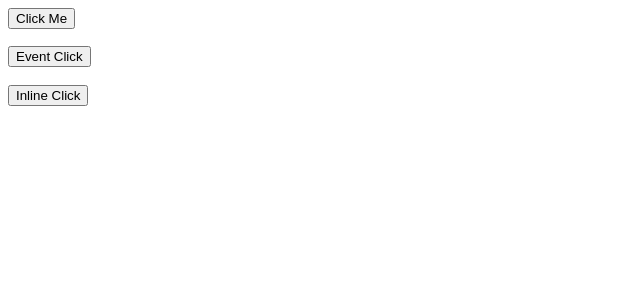
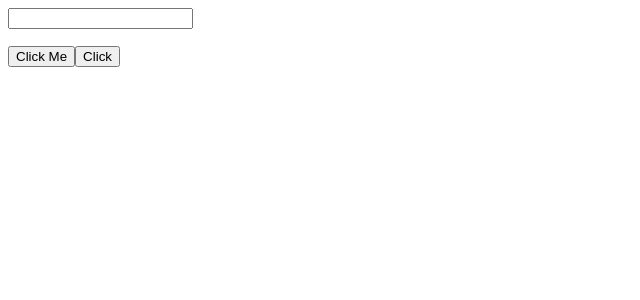
Before and after one commit to SoubhagyaPadhi/AngularRepo, an Angular app in the folder PropertyBindingTest/: page / in a window 1280 px wide. Shown: the top 300 px of the page, without its empty margins (0-640 px from the left). Built offline with nearby package versions, Linux system fonts and the light colour scheme.

Commit message:
Update with Evet Binding

```diff
--- a/PropertyBindingTest/src/app/app.component.html
+++ b/PropertyBindingTest/src/app/app.component.html
@@ -296,8 +296,8 @@
 </style>
 <!-- <app-prop-comp></app-prop-comp> -->
 <!--<app-style-bind></app-style-bind>-->
-<app-even-bind></app-even-bind>
-<!--<app-temp-ref-var></app-temp-ref-var>-->
+<!-- <app-even-bind></app-even-bind> -->
+<app-temp-ref-var></app-temp-ref-var>
 <!-- <app-two-way-bind></app-two-way-bind> -->
 
 <!-- * * * * * * * * * * * * * * * * * * * * * * * * * * * * * * * -->
--- a/PropertyBindingTest/src/app/even-bind/even-bind.component.ts
+++ b/PropertyBindingTest/src/app/even-bind/even-bind.component.ts
@@ -3,7 +3,7 @@ import { Component, OnInit } from '@angular/core';
 @Component({
   selector: 'app-even-bind',
   template: `<button (click)=onClick()>Click Me</button>
-  <h2 [style.color]="'red'">{{greetMsg}}</h2>
+  <h2 [ngStyle]="setStyle">{{greetMsg}}</h2>
   <button (click)=onClickEvent($event)>Event Click</button><br/><br/>
   <button (click)="greetMsg = 'Welcome Button Click!!'">Inline Click</button>`,
   styleUrls: ['./even-bind.component.css']
@@ -12,6 +12,10 @@ export class EvenBindComponent implements OnInit {
 
   public greetMsg = "";
   public eventType = "";
+  public setStyle = {
+    color:"red",
+    fontStyle:"italic"
+  };
   constructor() { }
 
   ngOnInit() {
--- a/PropertyBindingTest/src/app/temp-ref-var/temp-ref-var.component.ts
+++ b/PropertyBindingTest/src/app/temp-ref-var/temp-ref-var.component.ts
@@ -3,17 +3,32 @@ import { Component, OnInit } from '@angular/core';
 @Component({
   selector: 'app-temp-ref-var',
   template: `<input #myInput type="text">
+             <h2 [ngClass]="setStyleClass">{{message}}</h2>
              <button (click)=logMsg(myInput.value)>Click Me</button>
              <button (click)=logMsg(myInput)>Click</button>`,
-  styleUrls: ['./temp-ref-var.component.css']
+  styles: [`.txt-danger{
+    color:red;
+    font-style:italic
+  }
+  .txt-special{
+    color:blue;
+    font-style:bold;
+  }`]
 })
 export class TempRefVarComponent implements OnInit {
 
+  public message = "";
+  public isDanger = false;
+  public setStyleClass = {
+   "txt-danger":this.isDanger,
+   "txt-special":!this.isDanger
+  };
   constructor() { }
 
   ngOnInit() {
   }
   logMsg(val) {
+    this.message = val;
     console.log(val);
   }
 
```
